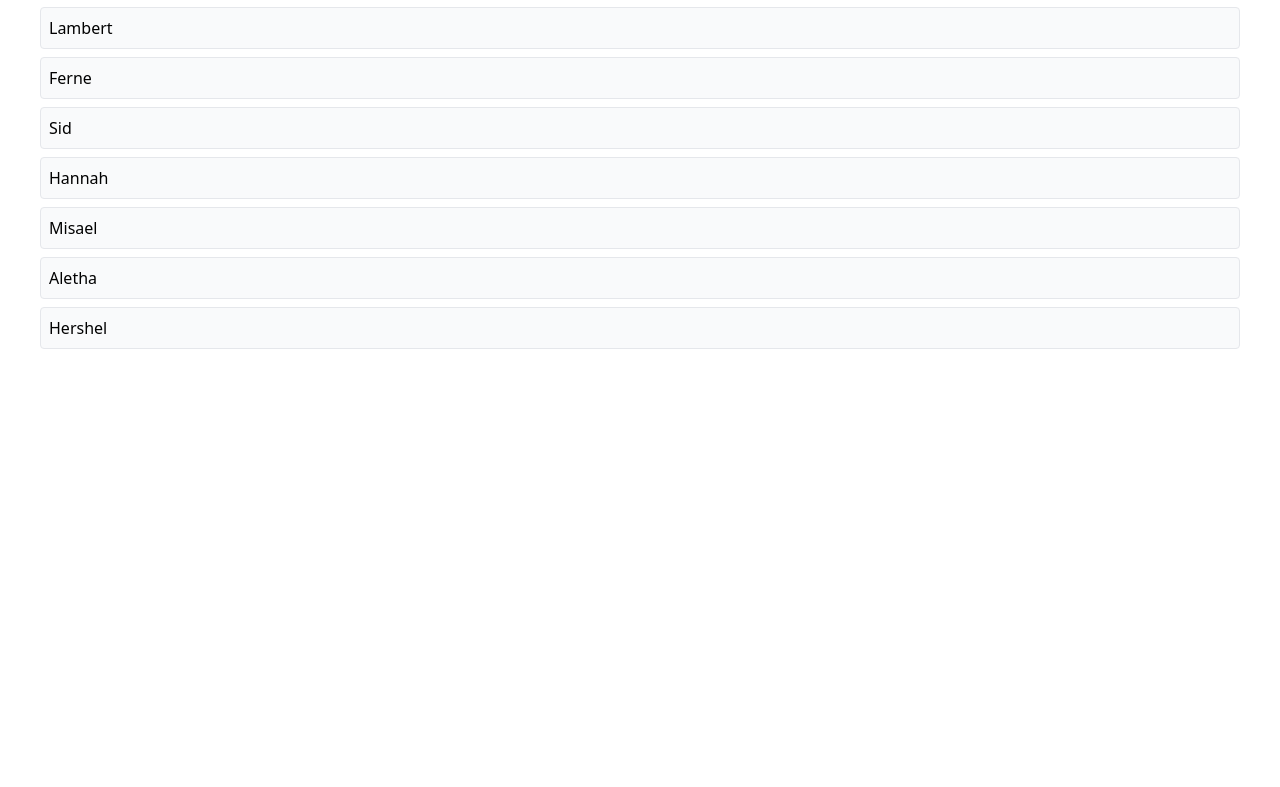
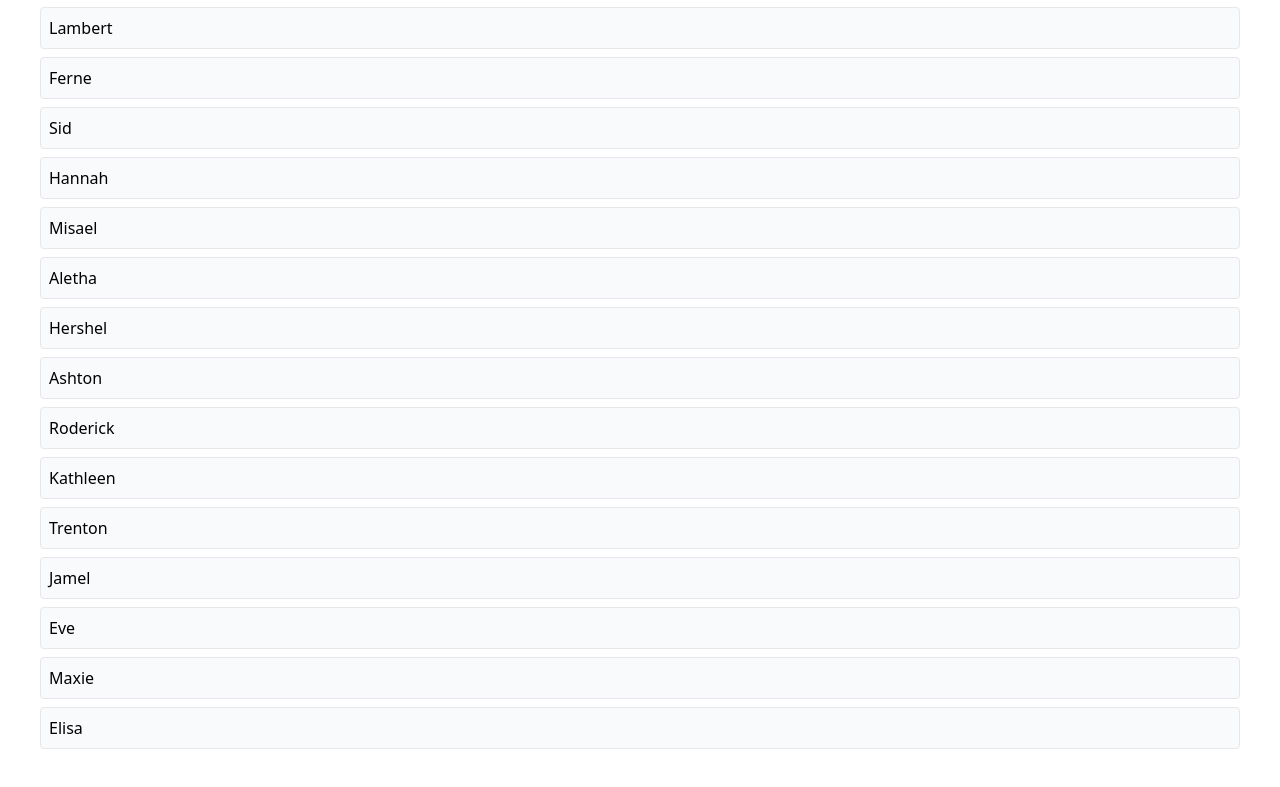
Before and after one commit to Umesh-Singadi/media, a React (Vite) app: page / in a window 1280 px wide. Shown: the part 951-1738 px from the top of the page. Before the commit the page ends 1348 px from the top, so only its background shows below. Built offline with nearby package versions, Linux system fonts and the light colour scheme; data requests are answered from the project's data file.

Commit message:
Create reusable thunk hook

```diff
--- a/db.json
+++ b/db.json
@@ -95,6 +95,38 @@
     {
       "name": "Hershel",
       "id": 24
+    },
+    {
+      "name": "Ashton",
+      "id": 25
+    },
+    {
+      "name": "Roderick",
+      "id": 26
+    },
+    {
+      "name": "Kathleen",
+      "id": 27
+    },
+    {
+      "name": "Trenton",
+      "id": 28
+    },
+    {
+      "name": "Jamel",
+      "id": 29
+    },
+    {
+      "name": "Eve",
+      "id": 30
+    },
+    {
+      "name": "Maxie",
+      "id": 31
+    },
+    {
+      "name": "Elisa",
+      "id": 32
     }
   ],
   "album": [],
--- a/src/components/UsersList.jsx
+++ b/src/components/UsersList.jsx
@@ -1,24 +1,20 @@
-import { useDispatch, useSelector } from "react-redux";
+import { useSelector } from "react-redux";
 import { fetchUsers, addUser } from "../store";
-import { useEffect, useState } from "react";
+import { useEffect } from "react";
 import Skeleton from "./Skeleton";
 import Button from "./Button";
+import { useThunk } from "../hooks/use-thunk";
 
 function UsersList() {
-  const [isLoadingUsers, setIsLoadingUsers] = useState(false);
-  const [loadingUsersError, setLoadingUsersError] = useState(null);
-  const [isCreatingUser, setIsCreatingUser] = useState(false);
-  const [creatingUserError, setCreatingUserError] = useState(null);
+  const [doFetchUsers, isLoadingUsers, loadingUsersError] =
+    useThunk(fetchUsers);
+  const [doCreateUser, isCreatingUser, creatingUserError] = useThunk(addUser);
 
-  const dispatch = useDispatch();
   const { data } = useSelector((state) => state.users);
+
   useEffect(() => {
-    setIsLoadingUsers(true);
-    dispatch(fetchUsers())
-      .unwrap()
-      .catch((error) => setLoadingUsersError(error))
-      .finally(() => setIsLoadingUsers(false));
-  }, [dispatch]);
+    doFetchUsers();
+  }, [doFetchUsers]);
 
   if (isLoadingUsers) {
     return <Skeleton times={5} className="h-10 w-full m-10"></Skeleton>;
@@ -28,11 +24,7 @@ function UsersList() {
   }
 
   const handleAddUser = () => {
-    setIsCreatingUser(true);
-    dispatch(addUser())
-      .unwrap()
-      .catch((error) => setCreatingUserError(error))
-      .finally(() => setIsCreatingUser(false));
+    doCreateUser();
   };
 
   const renderedUsers = data.map((user) => (
--- /dev/null
+++ b/src/hooks/use-thunk.jsx
@@ -0,0 +1,20 @@
+import { useState, useCallback } from "react";
+import { useDispatch } from "react-redux";
+
+export const useThunk = (thunk) => {
+  const [isLoading, setIsLoading] = useState(false);
+  const [error, setError] = useState(null);
+  const dispatch = useDispatch();
+
+  const runThunk = useCallback(
+    (arg) => {
+      setIsLoading(true);
+      dispatch(thunk(arg))
+        .unwrap()
+        .catch((err) => setError(err))
+        .finally(() => setIsLoading(false));
+    },
+    [dispatch, thunk]
+  );
+  return [runThunk, isLoading, error];
+};
```
